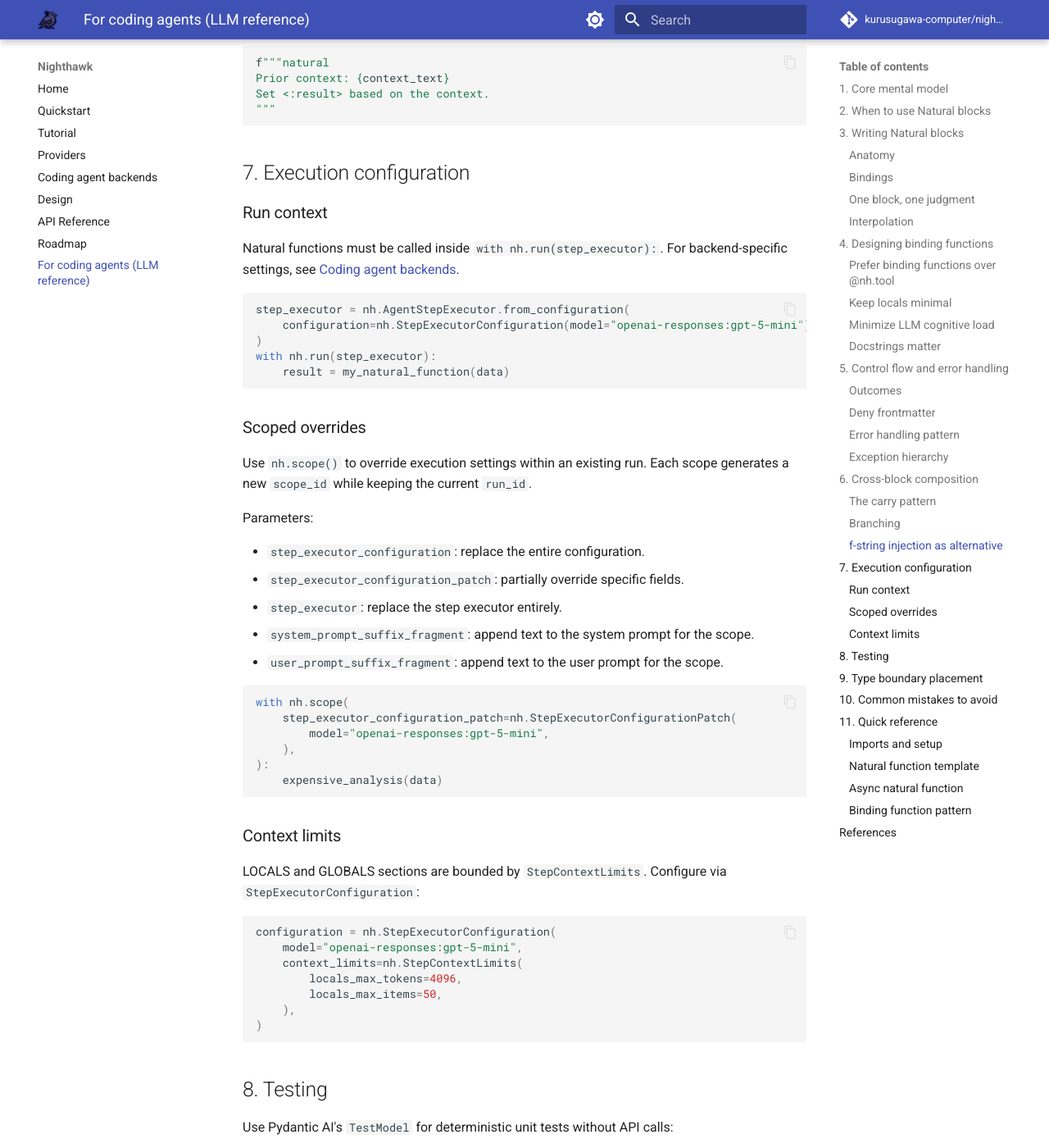
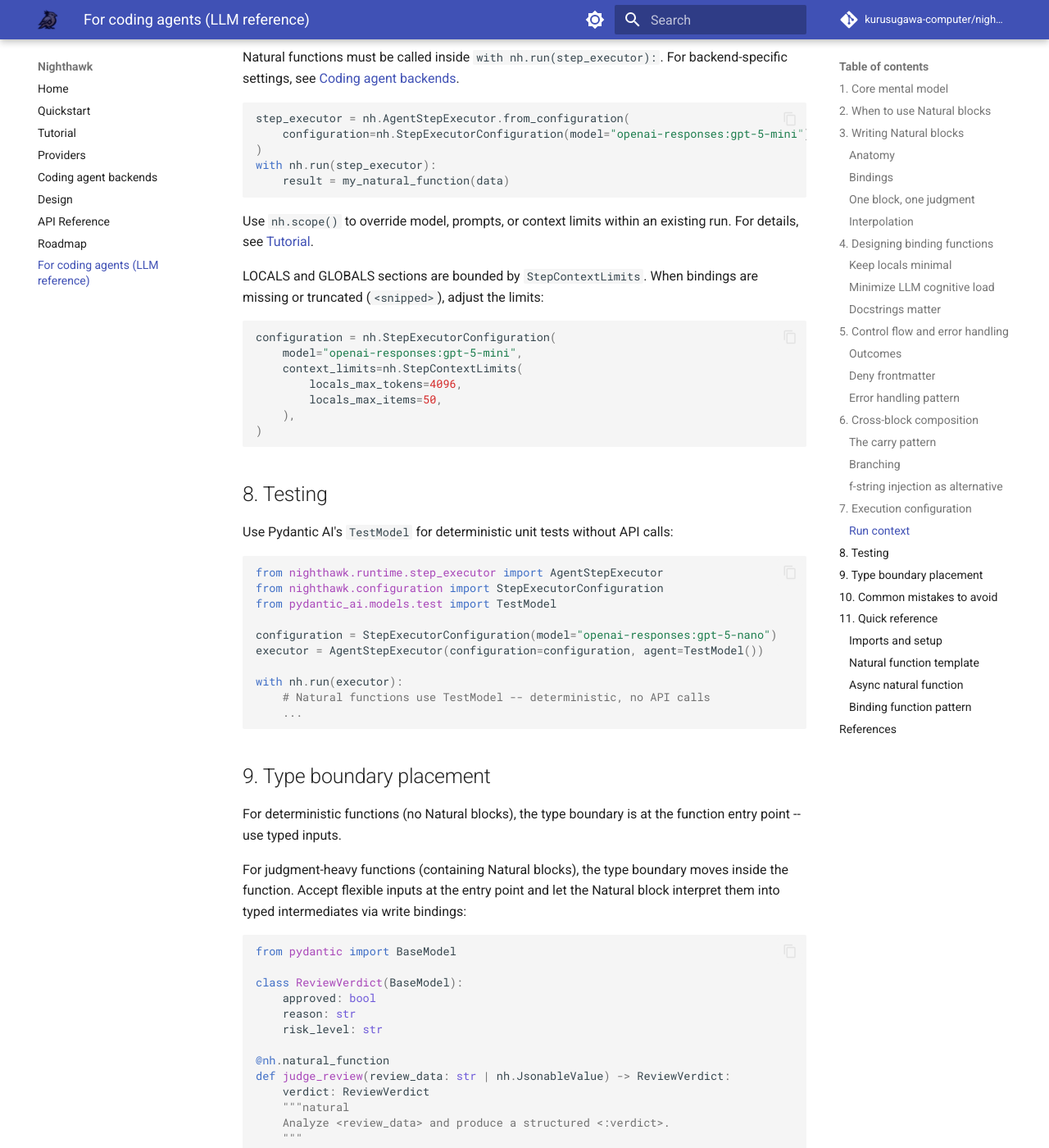
Before and after one commit to kurusugawa-computer/nighthawk-python, an MkDocs documentation site: the page built from docs/for-coding-agents.md, in a window 1280 px wide and 1400 px high, scrolled down 5534 px. Shown: the whole window at 82% size. Built offline with MkDocs 1.6.1 and Material for MkDocs 9.7.7, drawn with Linux system fonts in a browser that asks for light colours; comment, search, counter and statistics services are not loaded; some of the changed text lies outside the part shown.

Commit message:
Trim for-coding-agents.md

````diff
--- a/docs/for-coding-agents.md
+++ b/docs/for-coding-agents.md
@@ -63,10 +63,6 @@
 ## 4. Designing binding functions
 
 Binding functions (local or module-level callables) are the preferred way to expose functions to the LLM. The LLM discovers them from the LOCALS/GLOBALS sections of the prompt, rendered as their signature with the first docstring line as `# intent:`.
-
-### Prefer binding functions over `@nh.tool`
-
-`@nh.tool` is reserved strictly for cases requiring `RunContext[StepContext]` access. Binding functions incur no per-definition token overhead beyond a signature line. Always use binding functions unless `RunContext` access is needed.
 
 ### Keep locals minimal
 
@@ -156,11 +152,7 @@
     print(f"Validation failed: {e}")
 ```
 
-Custom exception types referenced in step locals or globals are available as raise targets.
-
-### Exception hierarchy
-
-All exceptions inherit from `NighthawkError`: `ExecutionError`, `NaturalParseError`, `ToolEvaluationError`, `ToolValidationError`, `ToolRegistrationError`.
+Custom exception types referenced in step locals or globals are available as raise targets. Catch `nh.ExecutionError` for Natural block failures; all Nighthawk exceptions inherit from `nh.NighthawkError`.
 
 ## 6. Cross-block composition
 
@@ -221,30 +213,9 @@
     result = my_natural_function(data)
 ```
 
-### Scoped overrides
+Use `nh.scope()` to override model, prompts, or context limits within an existing run. For details, see [Tutorial](https://kurusugawa-computer.github.io/nighthawk-python/tutorial/).
 
-Use `nh.scope()` to override execution settings within an existing run. Each scope generates a new `scope_id` while keeping the current `run_id`.
-
-Parameters:
-
-- `step_executor_configuration`: replace the entire configuration.
-- `step_executor_configuration_patch`: partially override specific fields.
-- `step_executor`: replace the step executor entirely.
-- `system_prompt_suffix_fragment`: append text to the system prompt for the scope.
-- `user_prompt_suffix_fragment`: append text to the user prompt for the scope.
-
-```python
-with nh.scope(
-    step_executor_configuration_patch=nh.StepExecutorConfigurationPatch(
-        model="openai-responses:gpt-5-mini",
-    ),
-):
-    expensive_analysis(data)
-```
-
-### Context limits
-
-LOCALS and GLOBALS sections are bounded by `StepContextLimits`. Configure via `StepExecutorConfiguration`:
+LOCALS and GLOBALS sections are bounded by `StepContextLimits`. When bindings are missing or truncated (`<snipped>`), adjust the limits:
 
 ```python
 configuration = nh.StepExecutorConfiguration(
@@ -304,7 +275,6 @@
 | Use `<:carry>` (write binding) for mutable context | Rebinding breaks the caller's reference | Use `<carry>` (read binding); mutate in-place |
 | Put two independent judgments in one block | Non-deterministic, hard to test, unclear contract | Split into two blocks connected by Python |
 | Use Natural for deterministic computation | Wastes latency/cost, adds non-determinism | Use Python |
-| Use `@nh.tool` when a binding function suffices | Unnecessary per-definition token overhead | Use binding functions; reserve `@nh.tool` for `RunContext[StepContext]` access |
 | Forget type annotations on write bindings | No validation or coercion at commit time | Always annotate `<:name>` bindings |
 | Duplicate module-level constants as function parameters | Moves stable values from GLOBALS to LOCALS, wastes tokens | Reference via `<name>` read binding |
 
````
Also changed, not shown: .claude/rules/docs.md (+2 -0 lines), CHANGELOG.md (+3 -0 lines), 1 other file.
